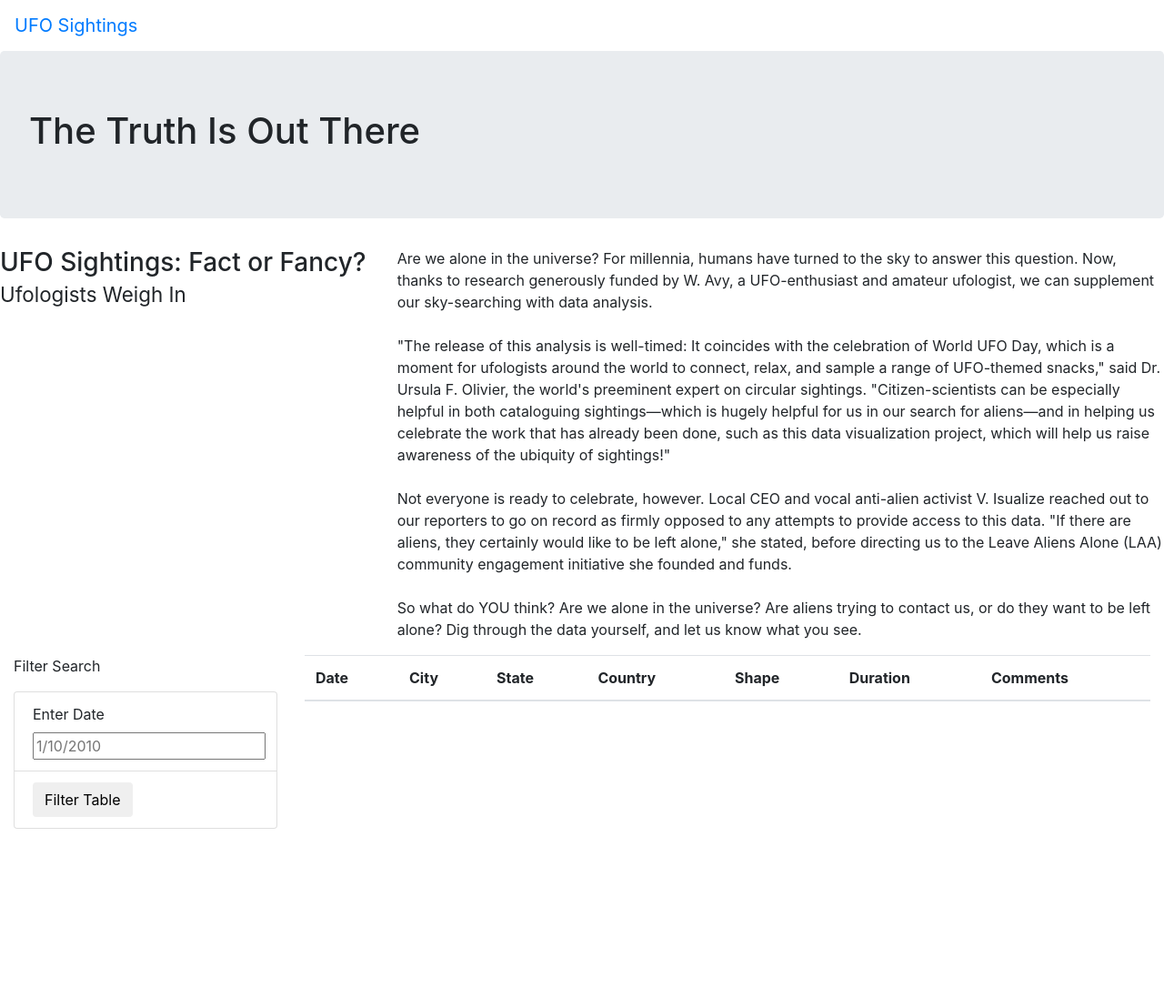
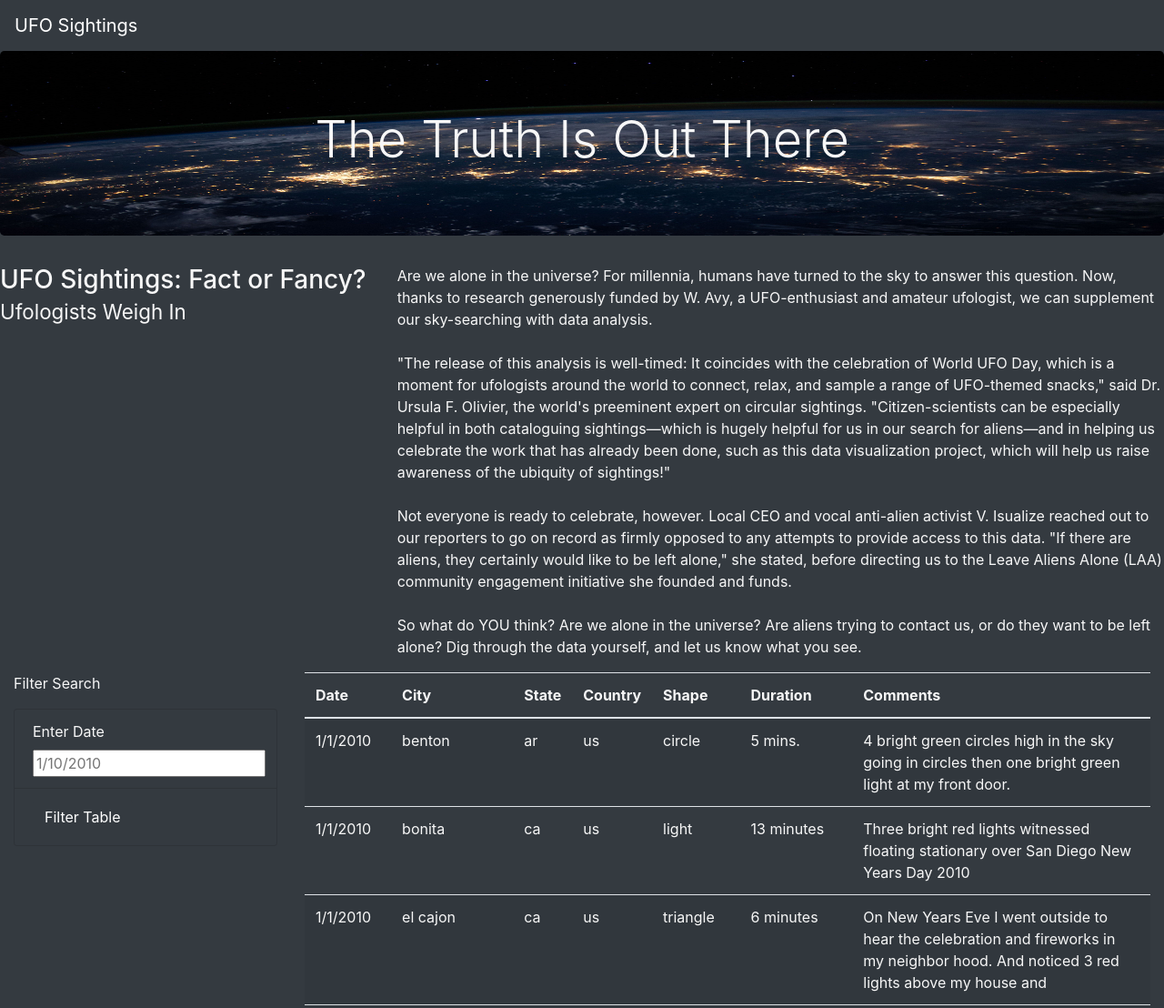
Before and after one commit to debcuyler/UFOs, a plain HTML site: page index.html in a window 1280 px wide. Shown: the top 1108 px of the page at 91% size. Before the commit the page ends 911 px from the top, so only its background shows below. Drawn offline with nearby package versions, Linux system fonts and the light colour scheme.

Commit message:
Final practice code

```diff
--- a/index.html
+++ b/index.html
@@ -13,13 +13,13 @@
     />
     <link rel="stylesheet" href="static/css/style.css">
 </head>
-<body>
+<body class="bg-dark">
     <div class="wrapper">
-        <nav class="navbar navbar-expand-lg.">
+        <nav class="navbar navbar-dark bg-dark navbar-expand-lg.">
             <a class="navbar-brand" href="index.html">UFO Sightings</a>
         </nav>
         <div class="jumbotron">
-            <h1>The Truth Is Out There</h1>
+            <h1 class="display-4">The Truth Is Out There</h1>
         </div>
         <div class="container-fluid,">
             <div class="row">
@@ -41,15 +41,15 @@
         <div class="container-fluid">
             <div class="row">
                 <div class="col-md-3">
-                    <form>
+                    <form class="bg-dark">
                         <p>Filter Search</p>
-                        <ul class="list-group">
-                            <li class="list-group-item">
+                        <ul class="list-group bg-dark">
+                            <li class="list-group-item bg-dark">
                                 <label for="date">Enter Date</label>
                                 <input type="text" placeholder="1/10/2010" id="datetime"/>
                             </li>
-                            <li class="list-group-item">
-                                <button id="filter-btn" type="button" class="btn btn-default">Filter Table</button>
+                            <li class="list-group-item bg-dark">
+                                <button id="filter-btn" type="button" class="btn btn-dark">Filter Table</button>
                             </li>
                         </ul>
                     </form>
@@ -75,5 +75,8 @@
             </div>
         </div>
     </div>
+    <script src="https://cdnjs.cloudflare.com/ajax/libs/d3/4.11.0/d3.js"></script>
+    <script src="static/js/data.js"></script>
+    <script src="static/js/app.js"></script>
 </body>
 </html>
--- a/static/css/style.css
+++ b/static/css/style.css
@@ -0,0 +1,8 @@
+body {
+    color: #f7f7f7;
+}
+.jumbotron {
+    background-image: url("../images/nasa.jpg");
+    background-size: 100% 100%;
+    text-align: center;
+}
```
Also changed, not shown: static/images/nasa.jpg (added).
